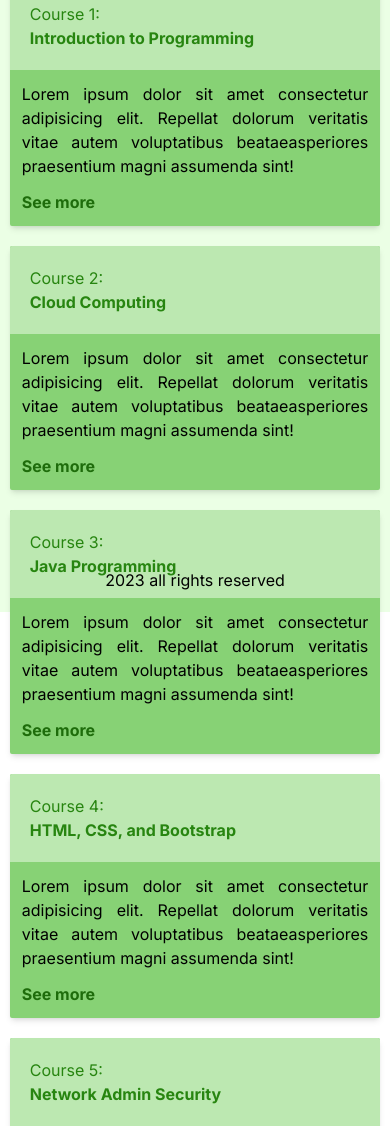
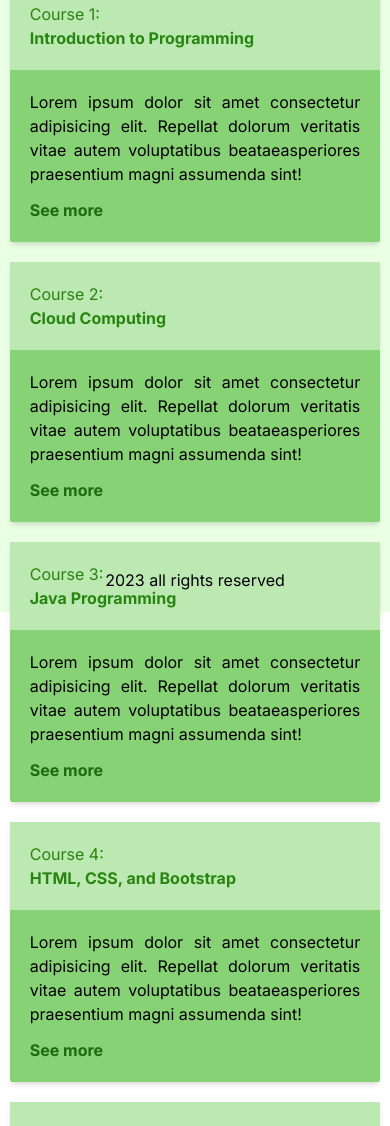
Before and after one commit to unitejohndalev/TeamB_CMS_Project, a React (Vite) app: page / in a window 390 px wide. Shown: the part 377-1503 px from the top of the page. Built offline with nearby package versions, Linux system fonts and the light colour scheme.

Commit message:
DashBoard Responsiveness

```diff
--- a/src/components/DashBoard/DashboardCard.jsx
+++ b/src/components/DashBoard/DashboardCard.jsx
@@ -55,13 +55,13 @@ const DashboardCard = () => {
             <div
               key={idx}
               className="w-[95%] lg:w-[17vw] shadow-md rounded-sm xl:w-[271px] xl:h-[330px] bg-[#87D275] ">
-              <div className="bg-[#BCE8B1] flex flex-col rounded-t-sm p-5">
+              <div className="bg-[#BCE8B1] flex flex-col rounded-t-sm p-5 lg:h-[35%] justify-center">
                 <p className="text-[#278510]">{course.courseNum}:</p>
-                <p className="text-[#278510] font-bold xl:text-[1.1rem] lg:h-[30%] line-clamp-1">
+                <p className="text-[#278510] font-bold xl:text-[1.1rem]  line-clamp-1">
                   {course.courseTitle}
                 </p>
               </div>
-              <div className="  p-3 rounded-b-sm text-justify h-[70%]">
+              <div className="p-5 text-justify rounded-b-sm ">
                 <p className=" line-clamp-4 xl:line-clamp-6">
                   {course.description}
                 </p>
```
